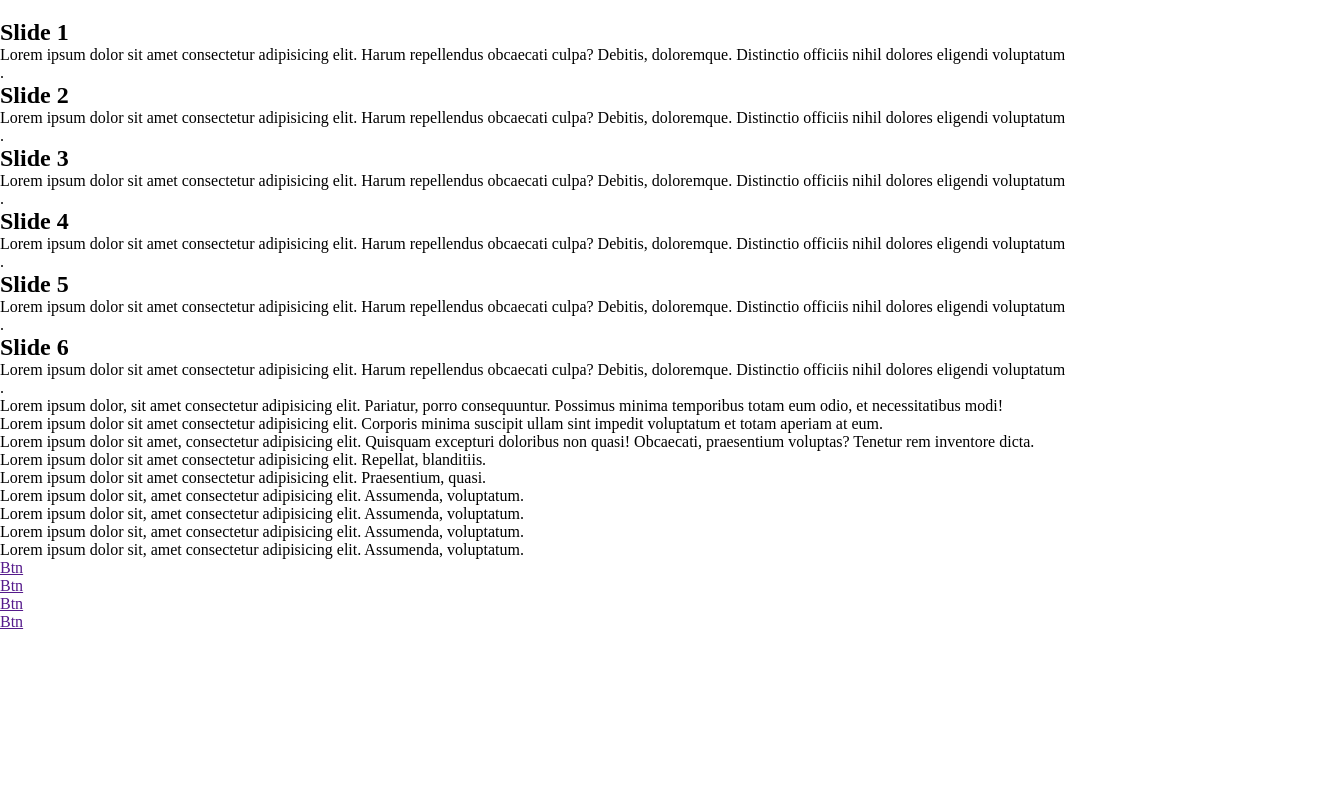
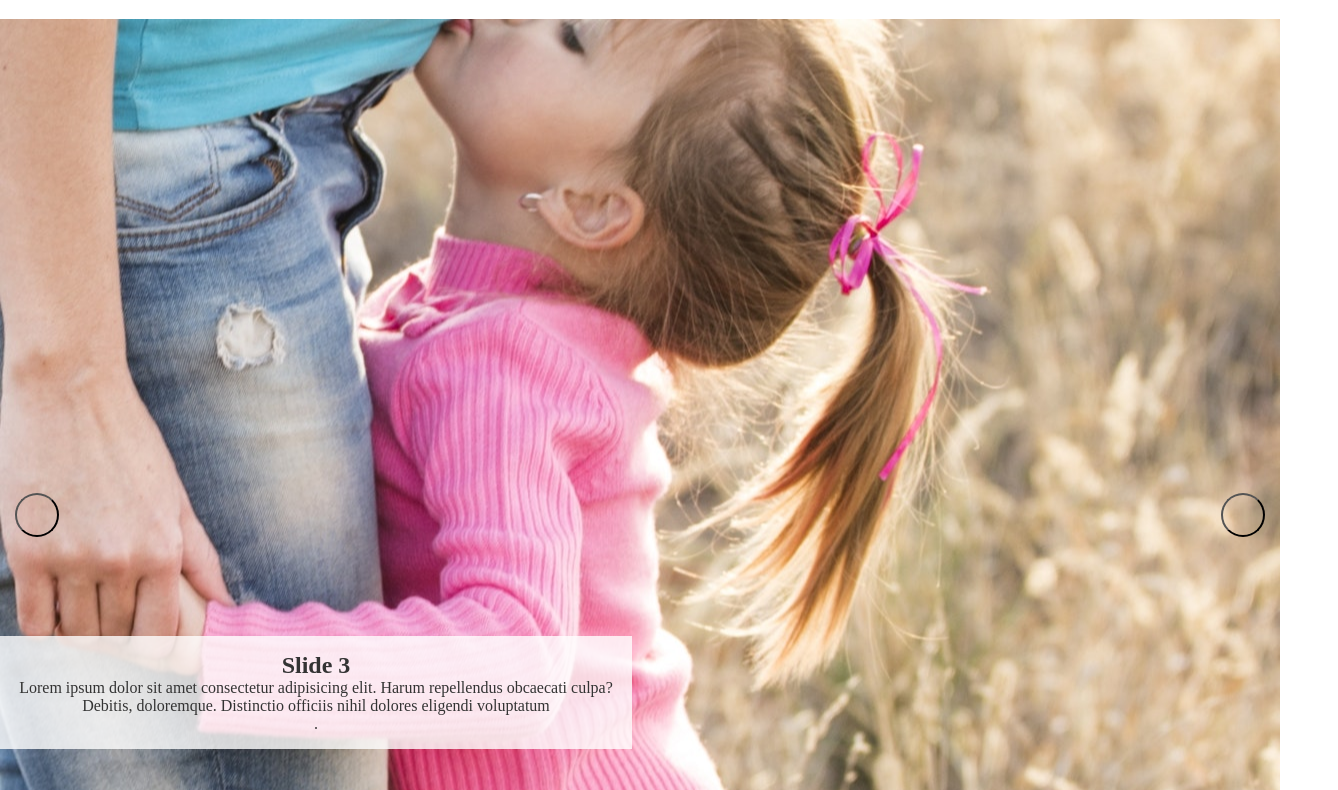
Before and after one commit to stealthman22/Suicide-Rescue, a plain HTML site: page index.html in a window 1280 px wide. Shown: the part 67-857 px from the top of the page, 1338 px wide, since content can reach past the window. Before the commit the page ends 800 px from the top, so only its background shows below. Drawn offline with Linux system fonts and the light colour scheme.

Commit message:
Add files via upload

```diff
--- a/index.html
+++ b/index.html
@@ -23,23 +23,24 @@
         </ul>
     </nav>
     <main>
-        <section class="slider current hero">
-            <div class="slide">
+        <section class="slider  hero">
 
-                <div class="slide">
+
+            <div class="slide ">
                 <div class="content">
                     <h1>Slide 1</h1>
                     <p> Lorem ipsum dolor sit amet consectetur adipisicing elit. Harum repellendus obcaecati culpa?
                         Debitis, doloremque. Distinctio officiis nihil dolores eligendi voluptatum</p>.
                 </div>
             </div>
+            <div class="slide">
                 <div class="content">
                     <h1>Slide 2</h1>
                     <p> Lorem ipsum dolor sit amet consectetur adipisicing elit. Harum repellendus obcaecati culpa?
                         Debitis, doloremque. Distinctio officiis nihil dolores eligendi voluptatum</p>.
                 </div>
             </div>
-            <div class="slide">
+            <div class="slide current">
                 <div class="content">
                     <h1>Slide 3</h1>
                     <p> Lorem ipsum dolor sit amet consectetur adipisicing elit. Harum repellendus obcaecati culpa?
@@ -67,8 +68,17 @@
                         Debitis, doloremque. Distinctio officiis nihil dolores eligendi voluptatum</p>.
                 </div>
             </div>
+        </section>
 
-        </section>
+        <div class="btn">
+            <button id="prev">
+                <i class="fas fa-arrow-left"></i>
+            </button>
+            <button id="next">
+                <i class="fas fa-arrow-right"></i>
+            </button>
+        </div>
+
         <section class=" showcase">
             <p class="fade reveal"> Lorem ipsum dolor, sit amet consectetur adipisicing elit. Pariatur, porro
                 consequuntur. Possimus minima temporibus totam eum odio, et necessitatibus modi!</p>
@@ -98,6 +108,8 @@
         </section>
 
     </main>
+
+    <script src="main.js"></script>
 </body>
 
 </html>
--- /dev/null
+++ b/main.js
@@ -0,0 +1,80 @@
+/*Inspired by Brad Traversy*/
+/* Selecting elements for the node list
+
+Selects all elements with specified aselectors */
+const slides = document.querySelectorAll('.slide');
+const next = document.querySelector('#next');
+const prev = document.querySelector('#prev');
+
+// Sets automatic scroll and it's interval
+const auto = true;
+const intervalTime = 6000;
+// keeps track of interval
+let slideInterval;
+
+// Methods to prepare the next slides
+const nextSlide = () => {
+    /* Grabs current element */
+    const current = document.querySelector('.current');
+    /* Removes current class */
+    current.classList.remove('current');
+    // Check for next slide
+    if (current.nextElementSibling) {
+        // Add curent to next sibling
+        current.nextElementSibling.classList.add('current');
+    } else {
+        // Add current to first sibling
+        slides[0].classList.add('current');
+    }
+    // Quickly remove current class again, with a little delay
+    setTimeout(() => current.classList.remove('curent'));
+};
+
+// Methods to prepare the previous slides
+const prevSlide = () => {
+    /* Grabs current element */
+    const current = document.querySelector('.current');
+    /* Removes current class */
+    current.classList.remove('current');
+    // Check for previous slide
+    if (current.previousElementSibling) {
+        // Add curent to previous sibling
+        current.previousElementSibling.classList.add('current');
+    } else {
+        // Add current to lastsibling
+        slides[slides.length - 1].classList.add('current');
+    }
+    // Quickly remove current class again, with a little delay
+    setTimeout(() => current.classList.remove('current'));
+};
+
+// Button events
+next.addEventListener('click', e => {
+    nextSlide();
+    if (auto) {
+        clearInterval(slideInterval);
+        slideInterval = setInterval(nextSlide, intervalTime);
+    }
+});
+
+prev.addEventListener('click', e => {
+    prevSlide();
+    if (auto) {
+        clearInterval(slideInterval);
+        slideInterval = setInterval(nextSlide, intervalTime);
+    }
+});
+
+// Auto Slide
+if (auto) {
+    // Run next slide at interval time
+    slideInterval = setInterval(nextSlide, intervalTime);
+}
+
+// If you want interval too always be set irrespective of manual click, just add this in the events and modify respectively.
+/* if(auto) {
+     clearInterval(slideInterval);
+    slideInterval = setInterval(nextSlide, intervalTime);
+}  */
+
+// Slider image adding extra class...... fix not found
--- a/style.css
+++ b/style.css
@@ -1,9 +1,15 @@
 * {
     margin: 0;
     padding: 0;
-    box-sizing: border-box;
+
 }
 
+html body {
+    box-sizing: border-box;
+    overflow-x: hidden;
+}
+
+/* Flexbox Navbar */
 .navbar {
     display: flex;
     justify-content: space-between;
@@ -19,10 +25,6 @@
 
 }
 
-/*. nav-logo {
-    flex: 2;
-} */
-
 .navbar a {
     text-decoration: none;
     width: 100%;
@@ -31,12 +33,96 @@
     align-self: flex-end;
 }
 
+/* Slides container */
+.slider {
+    position: relative;
+    /* The container should be relative, but items to be moved will be absolute */
+    margin: 0 auto;
+    height: 100vh;
+    width: 100vw;
+    text-align: center;
+
+}
+
+/* individual slides */
+.slide {
+    position: absolute;
+    top: 0;
+    /* top and left work with positioning */
+    left: 0;
+    width: 100%;
+    height: 100%;
+    /* this will make the div's invisible, and the transition allows them pass in an animated manner */
+    opacity: 0;
+    transition: opacity 0.4s ease-in-out;
+}
+
+.current {
+    opacity: 1;
+}
+
+/* .slide is added just for semantics */
+
+.slide .content {
+
+    position: absolute;
+    bottom: 70px;
+    left: -600px;
+    width: 600px;
+    opacity: 0;
+    background-color: rgba(255, 255, 255, 0.8);
+    color: #333;
+    padding: 1rem;
+}
+
+.slide.current .content {
+    opacity: 1;
+    transform: translateX(600px);
+    /* selected properties,timing, funtion, delay*/
+    transition: all 0.7s ease-in-out 0.3s;
+
+}
+
+.btn {
+    position: absolute;
+    width: 100%;
+    top: 70%;
+}
+
+.btn button#next {
+    position: absolute;
+    top: 50%;
+    right: 15px;
+}
+
+.btn button#prev {
+    position: absolute;
+    top: 50%;
+    left: 15px;
+}
+
+.btn button {
+
+    background-color: transparent;
+    color: #fff;
+    cursor: pointer;
+    padding: 20px 20px;
+    border-radius: 50%;
+    /* Removes the outline around an element */
+    outline: none;
+}
+
+.btn button:hover {
+    background-color: #fff;
+    color: #333;
+    transition: all 0.5s ease-in-out;
+}
 
 
 
 /* Background images */
 
-/* .slide:first-child {
+.slide:first-child {
     background: url('img/beautiful-elderly-happiness-2050975.jpg') no-repeat center center/cover;
 }
 
@@ -59,4 +145,4 @@
 
 .slide:nth-child(6) {
     background: url('img/action-adult-adventure-1122868.jpg') no-repeat center center/cover;
-} */
+}
```
Lines whose indentation alone changed are shown as unchanged.
